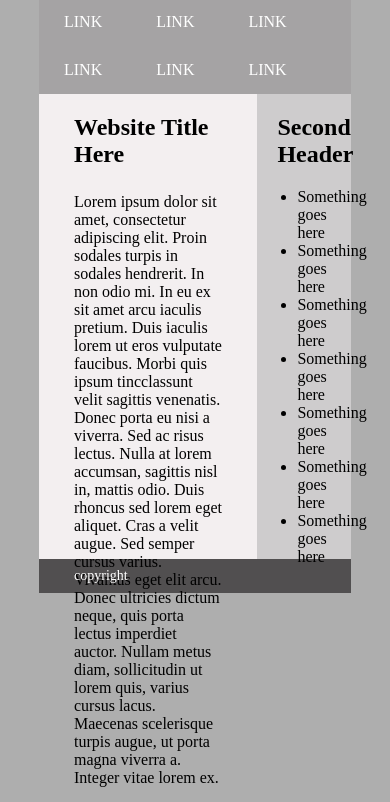
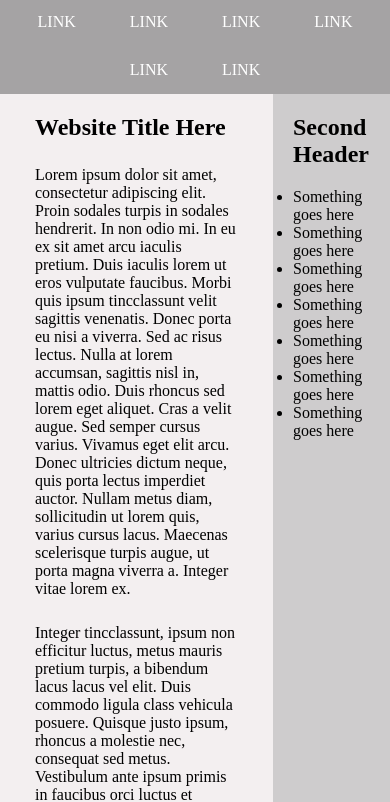
Before and after one commit to mhyck/SimpleWebsite, a plain HTML site: page index.html in a window 390 px wide. Shown: the part 142-944 px from the top of the page. Drawn offline with Linux system fonts and the light colour scheme.

Commit message:
first commit

```diff
--- a/css/main.css
+++ b/css/main.css
@@ -85,3 +85,39 @@ footer p {
 	color: white;
 	padding-left: 35px;
 }
+
+/*media query*/
+
+@media (max-width: 1125px) {
+	.main {
+		height: 1000px;
+	}
+	.sidebar {
+		height: 1000px;
+	}
+}
+@media (max-width: 500px) {
+	body {
+		margin-left: 0;
+		margin-right: 0;
+	}
+	nav ul {
+		text-align: center;
+		padding: 0;
+		width: 100%;
+		margin: 0 auto;
+	}
+	header .logo {
+		padding-left: 0;
+	}
+	.main {
+		height: 1542px;
+	}
+	.sidebar {
+		height: 1542px;
+	}
+	.sidebar ul {
+		padding-right: 20px;
+		padding-left: 20px;
+	}
+}
--- a/index.html
+++ b/index.html
@@ -2,6 +2,7 @@
 <html lang="en">
 <head>
 	<meta charset="UTF-8">
+	<meta name="viewport" content="width=device-width, initial-scale=1.0">
 	<title>Beginner Site Replication</title>
 	<link rel="shortcut icon" href="favicon.ico">
 	<link rel="stylesheet" type="text/css" href="css/main.css">
```
